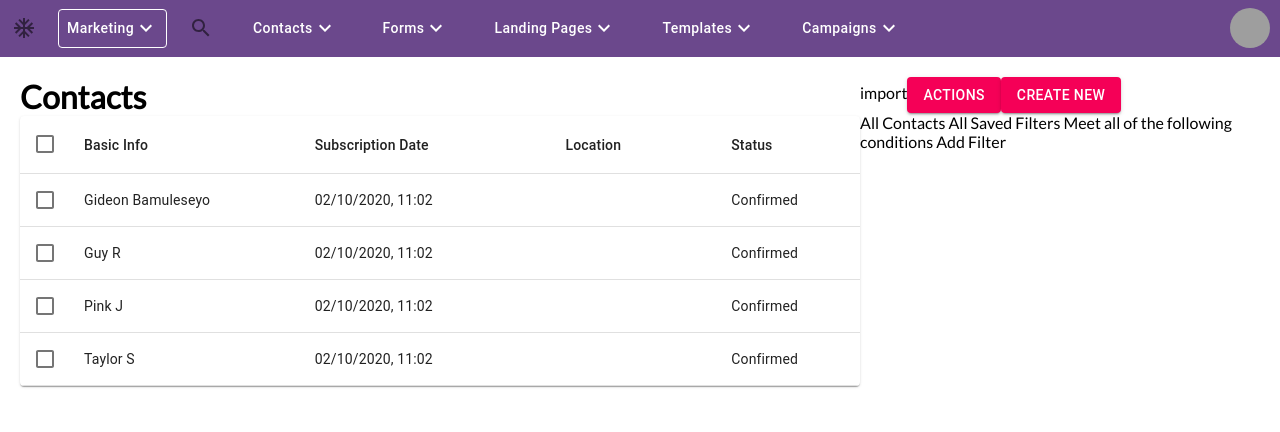
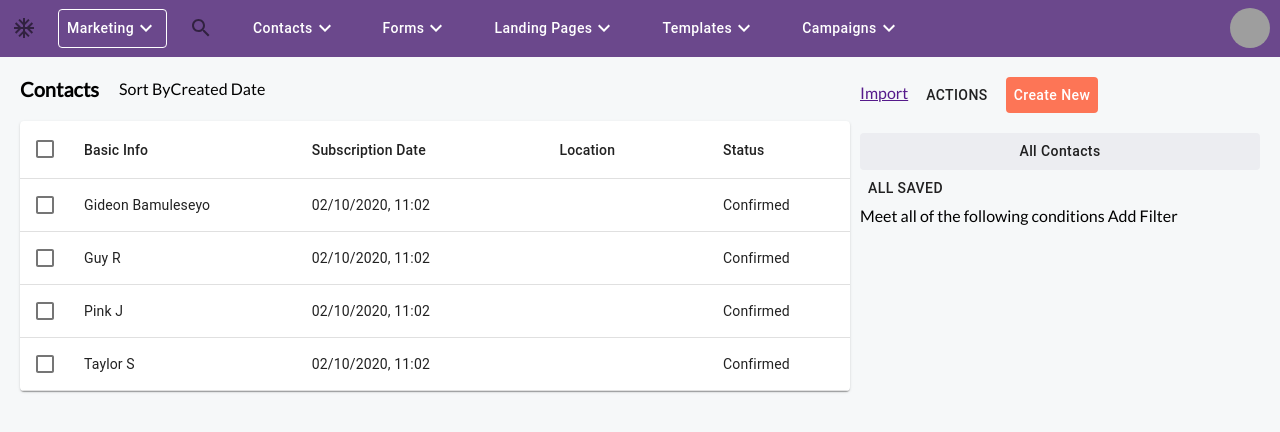
Before and after one commit to lytes20/engage-web, a React (Create React App) app: page / in a window 1280 px wide. Shown: the top 432 px of the page. Built offline with nearby package versions, Linux system fonts and the light colour scheme; grey boxes are pictures that could not be loaded; the HTML template or start-up script is replaced by a standard one.

Commit message:
Start style contacts side

```diff
--- a/src/App.js
+++ b/src/App.js
@@ -1,10 +1,10 @@
-import React from 'react';
-import NavBar from './components/NavBar'
-import Contacts from './components/Contacts'
-import Routes from './routes'
+import React from "react";
+import NavBar from "./components/NavBar";
+import Contacts from "./components/Contacts";
+import Routes from "./routes";
 function App() {
   return (
-    <div>
+    <div style={{ height: "100%" }}>
       <NavBar />
       <Routes />
     </div>
--- a/src/assets/styles/contacts.scss
+++ b/src/assets/styles/contacts.scss
@@ -2,6 +2,20 @@
   //   border: 1px solid red;
   display: flex;
   padding: 20px;
+  height: 100%;
+  background-color: #f6f8f9;
+  .contacts-heading{
+    display: flex;
+    align-items: center;
+    .sort-by-container{
+      margin-left: 20px;
+      display: flex;
+      align-items: center;
+    }
+  }
+  .contacts-head-item {
+    margin-bottom: 20px;
+  }
 }
 
 .contacts-main,
@@ -12,7 +26,16 @@
   flex: 1;
 }
 .contacts-side {
+  margin-left: 10px;
   flex-grow: 0;
   flex-shrink: 0;
   width: 25em;
+  .contacts-side-item{
+    margin-right: 10px;
+  }
+  .contacts-side-actions-container{
+    display: flex;
+    flex-direction: column;
+    align-items: flex-start;
+  }
 }
--- a/src/components/Contacts.jsx
+++ b/src/components/Contacts.jsx
@@ -1,17 +1,40 @@
 import React from "react";
+import { Link } from "react-router-dom";
 import Button from "@material-ui/core/Button";
+import { withStyles } from "@material-ui/core";
 
 import "../assets/styles/contacts.scss";
 
 import ContactsTable from "./ContactsTable";
+import { DropDown, MenuDropDown } from "./DropDown";
+
+export const CreateNewButton = withStyles({
+  root: {
+    cursor: "pointer",
+    backgroundColor: "#FD7556",
+    color: "#fff",
+    "&.MuiButton-root": {
+      backgroundColor: "#FD7556"
+    },
+    "& .item-label": {
+      color: "#fff",
+      textTransform: "capitalize"
+    }
+  }
+})(Button);
 
 function Contacts() {
   return (
     <div className="contacts-container">
       {/* Contacts main container  */}
       <div className="contacts-main">
-        <div>
+        <div className="contacts-heading contacts-head-item">
           <h1>Contacts</h1>
+          <div className="sort-by-container">
+            <p>Sort By</p>
+            Created Date
+            {/* <MenuDropDown item="Created Date" /> */}
+          </div>
         </div>
 
         {/* Contacts table  */}
@@ -22,18 +45,17 @@ function Contacts() {
 
       {/* Contacts Side bar  */}
       <div className="contacts-side">
-        <div>
-          import
-          <Button variant="contained" color="secondary">
-            Actions
-          </Button>
-          <Button variant="contained" color="secondary">
-            Create New
-          </Button>
+        <div className="contacts-head-item">
+          <Link className="contacts-side-item">Import</Link>
+          <Button className="contacts-side-item">Actions</Button>
+          <CreateNewButton className="contacts-side-item">
+            <span className="item-label">Create New</span>
+          </CreateNewButton>
         </div>
-        <div>
-          All Contacts All Saved Filters Meet all of the following conditions
-          Add Filter
+        <div className="contacts-side-actions-container">
+          <Button style={{ backgroundColor: "#ECEDF1", width:"100%", textAlign: "right", textTransform:"capitalize"}}>All Contacts</Button>
+          <Button>All Saved</Button>
+          Meet all of the following conditions Add Filter
         </div>
       </div>
     </div>
--- a/src/index.css
+++ b/src/index.css
@@ -4,8 +4,13 @@
   box-sizing: border-box;
 }
 body {
+  background-color: #f6f8f9;
   font-family: "Lato", sans-serif;
 }
 ul {
   list-style: none;
 }
+
+h1 {
+  font-size: 20px;
+}
```
